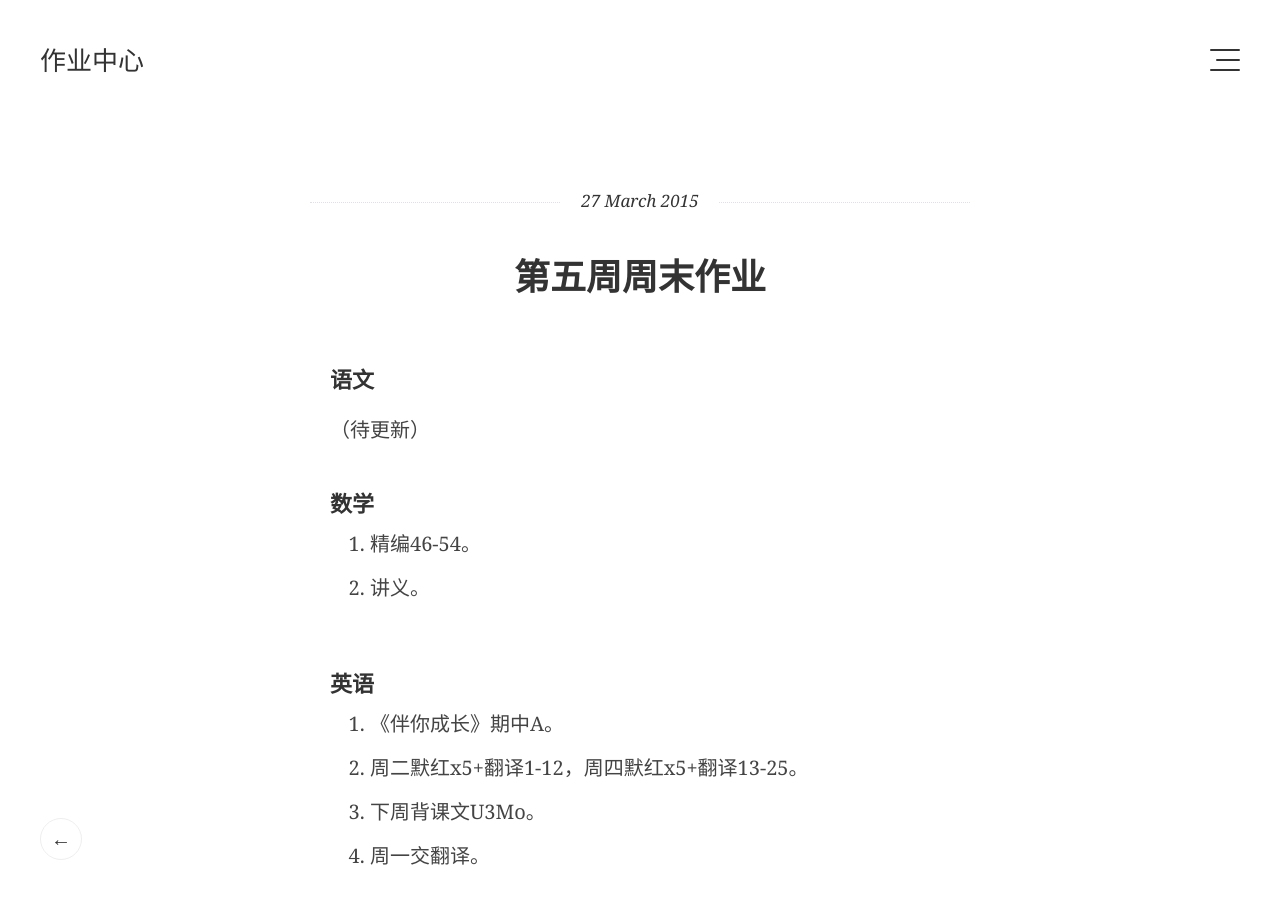
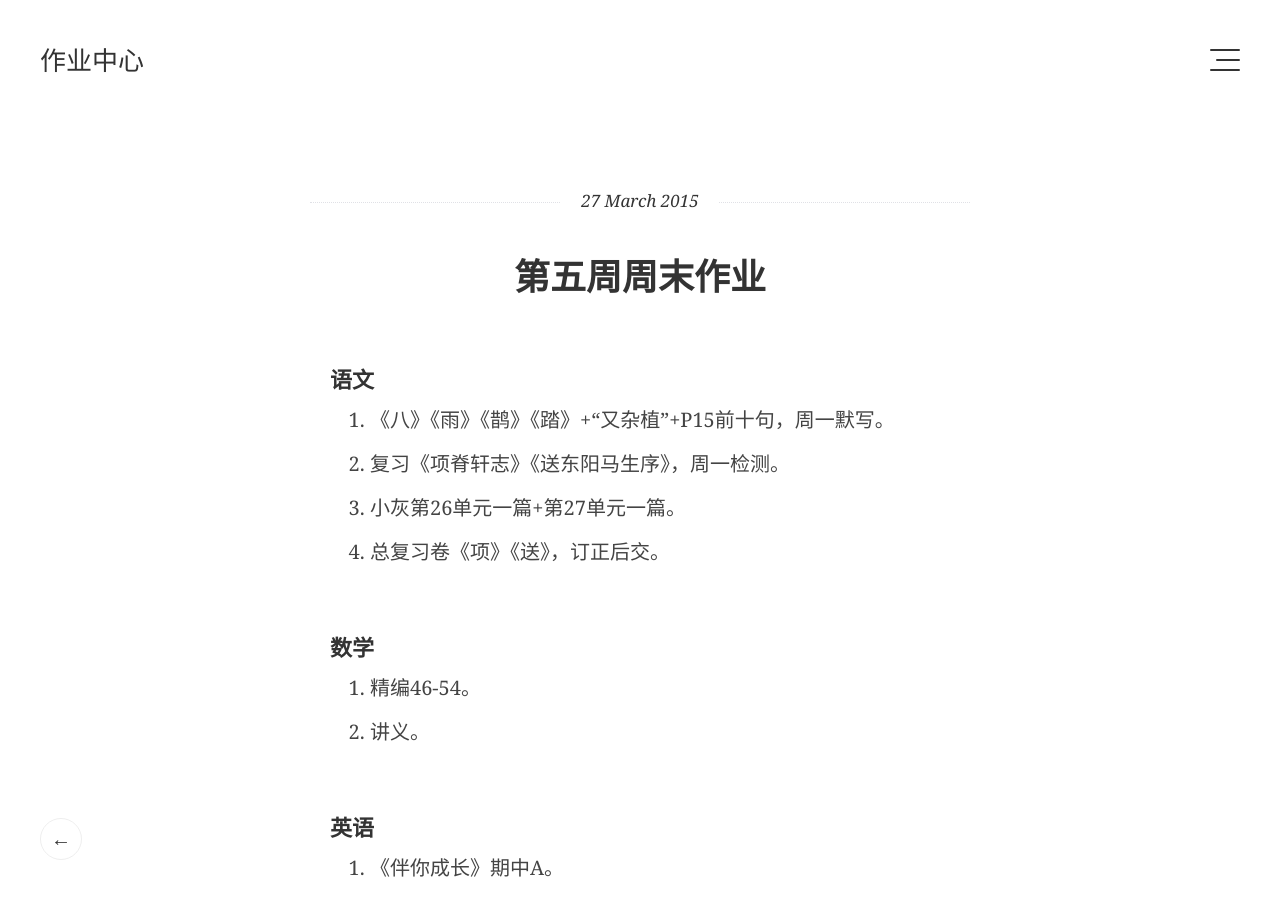
Before and after one commit to efz1602/efz1602.github.io, a Jekyll site: the page built from _posts/2015-03-27-Week05.markdown, in a window 1280 px wide and 900 px high. Built offline with Jekyll 4.4.1, drawn with Linux system fonts in a browser that asks for light colours; some web fonts are replaced; Markdown is read by kramdown in place of the engine named in the settings.

Commit message:
edited post

```diff
--- a/_posts/2015-03-27-Week05.markdown
+++ b/_posts/2015-03-27-Week05.markdown
@@ -5,7 +5,10 @@ date: 2015-03-27
 ---
 
 ##### 语文
-（待更新）
+1. 《八》《雨》《鹊》《踏》+“又杂植”+P15前十句，周一默写。
+2. 复习《项脊轩志》《送东阳马生序》，周一检测。
+3. 小灰第26单元一篇+第27单元一篇。
+4. 总复习卷《项》《送》，订正后交。
 
 ##### 数学
 1. 精编46-54。
```
